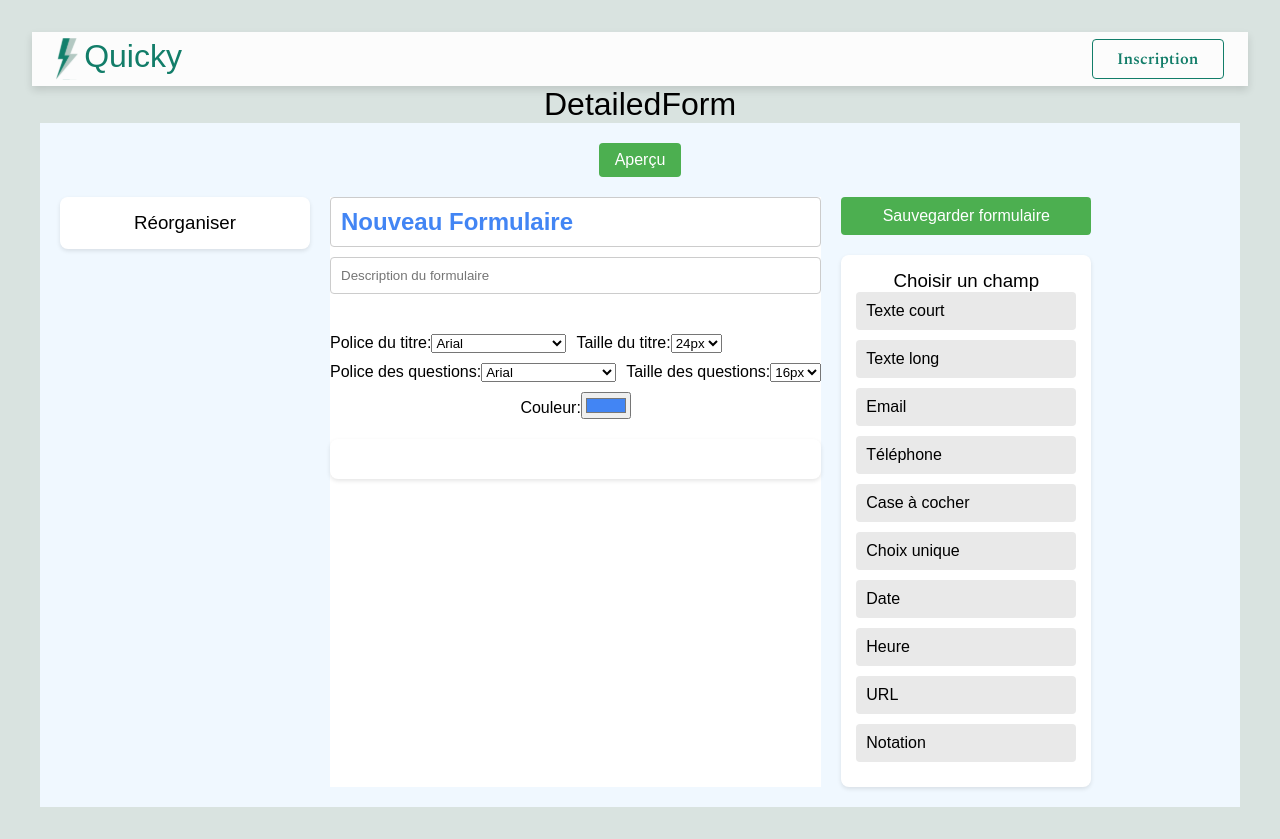
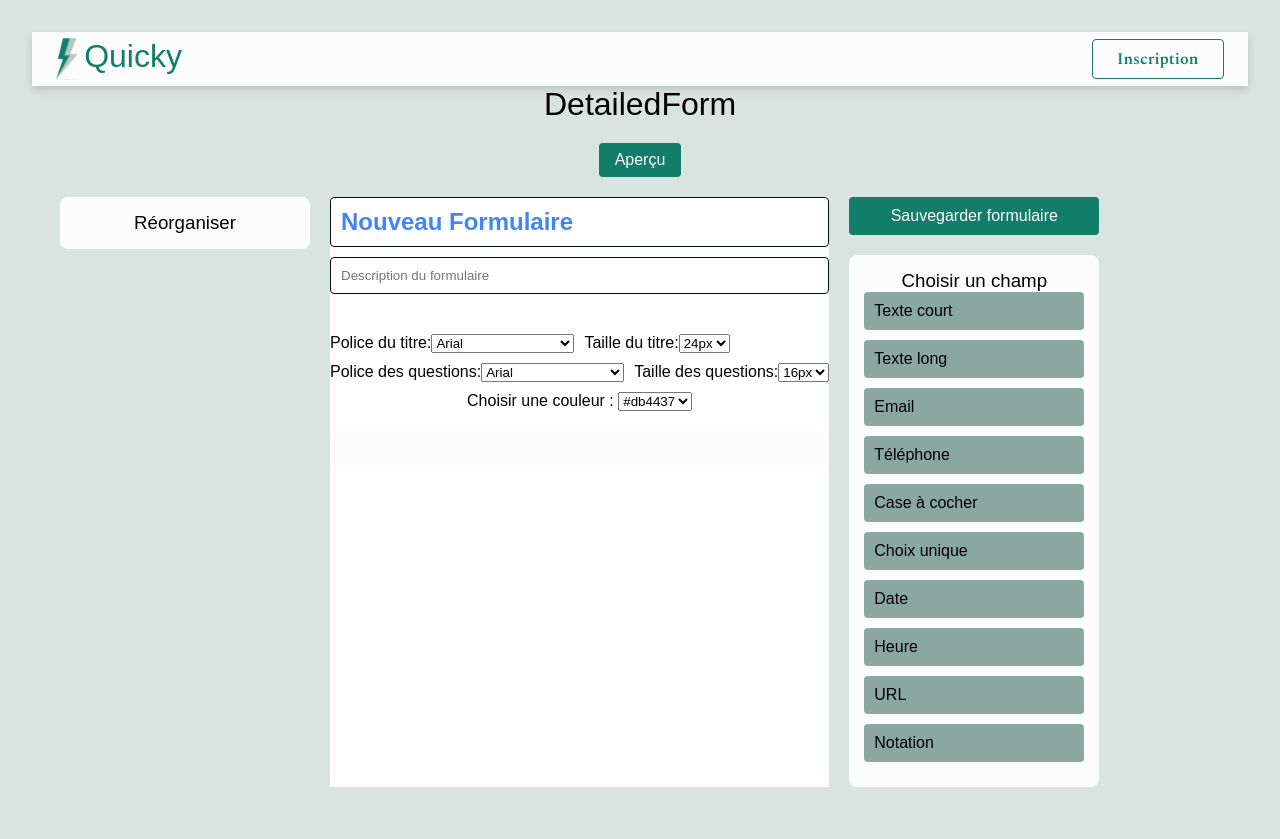
Before and after one commit to LaurentKatsesSandalman/Project-3, a React (Vite) app in the folder client/: page /1/1 in a window 1280 px wide. Built offline with nearby package versions, Linux system fonts and the light colour scheme; a web font is replaced by a local one.

Commit message:
correctif Pr

```diff
--- /dev/null
+++ b/client/src/components/ColorSelector/ColorSelector.tsx
@@ -0,0 +1,27 @@
+const predefinedColors = [
+  '#db4437', '#673ab7', '#3f5165', '#4285f4', '#03a9f4',
+  '#00bcd4', '#ff5722', '#ff9800', '#009688', '#4caf50',
+  '#607d8b', '#9e9e9e'
+];
+
+const ColorSelector = ({ color, setColor }) => {
+  return (
+    <div className="color-selector">
+      <label htmlFor="color-select">Choisir une couleur : </label>
+      <select
+        id="color-select"
+        value={color}
+        onChange={(e) => setColor(e.target.value)}
+        className="color-dropdown"
+      >
+        {predefinedColors.map((colorOption) => (
+          <option key={colorOption} value={colorOption}>
+            {colorOption}
+          </option>
+        ))}
+      </select>
+    </div>
+  );
+};
+
+export default ColorSelector;
--- a/client/src/components/FormCreator/FormCreator.module.css
+++ b/client/src/components/FormCreator/FormCreator.module.css
@@ -1,19 +1,9 @@
-:root {
-  --background-color: #f0f8ff;
-  --border-color: #ccc;
-  --button-color: #4CAF50;
-  --button-text-color: white;
-  --drag-item-color: #e9e9e9;
-  --hover-color: #d4d4d4;
-  --box-shadow-color: rgba(0, 0, 0, 0.1);
-}
-
 .form-container {
   display: flex;
   flex-direction: column;
   max-width: 1200px;
   margin: 0 auto;
-  background-color: var(--background-color);
+  background-color: var(--color-body-background);
   padding: 20px;
 }
 
@@ -27,7 +17,7 @@
   font-size: 24px;
   font-weight: bold;
   padding: 10px;
-  border: 1px solid var(--border-color);
+  border: 1px solid var(--color-text-dark);
   border-radius: 4px;
   width: 100%;
   margin-bottom: 10px;
@@ -36,7 +26,7 @@
 .form-description {
   width: 100%;
   padding: 10px;
-  border: 1px solid var(--border-color);
+  border: 1px solid var(--color-text-dark);
   border-radius: 4px;
   margin-bottom: 20px;
 }
@@ -49,8 +39,8 @@
 
 .form-actions button {
   padding: 8px 16px;
-  background-color: var(--button-color);
-  color: var(--button-text-color);
+  background-color: var(--color-primary);
+  color: var(--color-text-light);
   border: none;
   border-radius: 4px;
   cursor: pointer;
@@ -66,10 +56,10 @@
   position: sticky;
   top: 20px;
   width: 250px;
-  background-color: white;
+  background-color: var(--color-card-background);
   padding: 15px;
   border-radius: 8px;
-  box-shadow: 0 2px 4px var(--box-shadow-color);
+  box-shadow: 0 2px 4px var(--shadow-outer);
   align-self: flex-start;
 }
 
@@ -80,17 +70,17 @@
 .drag-item {
   padding: 10px;
   margin: 5px 0;
-  background-color: var(--drag-item-color);
+  background-color: var(--color-text-placeholder);
   border-radius: 4px;
   cursor: move;
 }
 
 .form-editor {
   flex: 1;
-  background-color: white;
+  background-color: var(--color-card-background);
   padding: 20px;
   border-radius: 8px;
-  box-shadow: 0 2px 4px var(--box-shadow-color);
+  box-shadow: 0 2px 4px var(--shadow-outer);
 }
 
 .form-field {
@@ -102,7 +92,7 @@
   width: 100%;
   padding: 10px;
   margin-bottom: 10px;
-  border: 1px solid var(--border-color);
+  border: 1px solid var(--color-text-dark);
   border-radius: 4px;
 }
 
@@ -138,10 +128,10 @@
 }
 
 .form-fields-container {
-  background-color: white;
+  background-color: var(--color-card-background);
   padding: 15px;
   border-radius: 8px;
-  box-shadow: 0 2px 4px var(--box-shadow-color);
+  box-shadow: 0 2px 4px var(--shadow-outer);
 }
 
 .form-fields-container h3 {
@@ -152,7 +142,7 @@
   width: 100%;
   padding: 10px;
   margin-bottom: 10px;
-  background-color: var(--drag-item-color);
+  background-color: var(--color-text-placeholder);
   border: none;
   border-radius: 4px;
   cursor: pointer;
@@ -160,12 +150,12 @@
 }
 
 .form-fields-container button:hover {
-  background-color: var(--hover-color);
+  background-color: var(--color-body-background);
 }
 
 .form-save-button {
-  background-color: var(--button-color);
-  color: var(--button-text-color);
+  background-color: var(--color-primary);
+  color: var(--color-text-light);
   border: none;
   border-radius: 4px;
   cursor: pointer;
--- a/client/src/components/FormCreator/FormCreator.tsx
+++ b/client/src/components/FormCreator/FormCreator.tsx
@@ -1,20 +1,12 @@
 import { useState } from 'react';
 import { useForm } from 'react-hook-form';
+import FormField from '../FormField/FormField';
+import ColorSelector from '../ColorSelector/ColorSelector';
+import Rating from '../Rating/Rating';
+import FormPreview from '../FormPreview/FormPreview';
 import styles from './FormCreator.module.css';
 
-// Interface pour définir la structure d'un champ de formulaire
-interface FormField {
-  id: string;
-  type: string;
-  label: string;
-  description: string;
-  options?: string[];
-  required: boolean;
-  scale?: number;
-  starSize?: number;
-}
-
-// Fonction de validation personnalisée pour remplacer Yup
+// Fonctions de validation
 const validateEmail = (email) => {
   const re = /^[^\s@]+@[^\s@]+\.[^\s@]+$/;
   return re.test(email);
@@ -30,88 +22,52 @@ const validateTel = (tel) => {
   return re.test(tel);
 };
 
-// Liste des polices disponibles pour le texte
+// Liste des polices et tailles disponibles
 const fonts = [
-  'Arial', 'Verdana', 'Times New Roman', 'Courier New', 'Georgia',
-  'Palatino', 'Garamond', 'Bookman', 'Comic Sans MS', 'Trebuchet MS'
+  'Arial', 'Verdana', 'Times New Roman', 'Glycerin', 'Georgia',
+  'Baskerville', 'Roboto', 'Open Sans', 'Lato', 'Ferryman', 'Raspberie 90s',
+  'TT Travels NextFont', 'Brutalista', 'Marcovaldo', 'Fifty Fifty'
 ];
 
-// Liste des tailles de police disponibles pour le texte
-const fontSizes = [
-  12, 14, 16, 18, 20, 24, 32, 36
+const fontSizes = [12, 14, 16, 18, 20, 24, 32, 36];
+const titleFontSizes = [16, 18, 20, 24, 28, 32, 36, 40];
+
+// Liste des types de champs disponibles
+const fieldTypes = [
+  { type: 'text', name: 'Texte court' },
+  { type: 'textarea', name: 'Texte long' },
+  { type: 'email', name: 'Email' },
+  { type: 'tel', name: 'Téléphone' },
+  { type: 'checkbox', name: 'Case à cocher' },
+  { type: 'radio', name: 'Choix unique' },
+  { type: 'date', name: 'Date' },
+  { type: 'time', name: 'Heure' },
+  { type: 'url', name: 'URL' },
+  { type: 'rating', name: 'Notation' },
 ];
 
-// Liste des tailles de police disponibles pour le titre
-const titleFontSizes = [
-  16, 18, 20, 24, 28, 32, 36, 40
-];
-
-// Liste des types de champs disponibles avec leurs libellés
-const fieldTypes = [
-  { type: 'text', label: 'Texte court' },
-  { type: 'textarea', label: 'Texte long' },
-  { type: 'email', label: 'Email' },
-  { type: 'tel', label: 'Téléphone' },
-  { type: 'checkbox', label: 'Case à cocher' },
-  { type: 'radio', label: 'Choix unique' },
-  { type: 'date', label: 'Date' },
-  { type: 'time', label: 'Heure' },
-  { type: 'url', label: 'URL' },
-  { type: 'rating', label: 'Notation' },
-];
-
-// Composant pour afficher et gérer les notations en étoiles
-const Rating = ({ scale = 5, character = '★', starSize = 24 }) => {
-  const [rating, setRating] = useState(0);
-
-  return (
-    <div>
-      {[...Array(scale)].map((_, index) => {
-        const starValue = index + 1;
-        return (
-          <span
-            key={index}
-            style={{
-              cursor: 'pointer',
-              color: starValue <= rating ? 'gold' : 'gray',
-              fontSize: `${starSize}px`,
-            }}
-            onClick={() => setRating(starValue)}
-          >
-            {character}
-          </span>
-        );
-      })}
-    </div>
-  );
-};
-
-// Composant principal pour créer et personnaliser des formulaires
 const FormCreator = () => {
   const [formTitle, setFormTitle] = useState('Nouveau Formulaire');
   const [formTitleFont, setFormTitleFont] = useState('Arial');
   const [formTitleSize, setFormTitleSize] = useState('24px');
   const [formDescription, setFormDescription] = useState('');
-  const [formFields, setFormFields] = useState<FormField[]>([]);
+  const [formFields, setFormFields] = useState([]);
   const [font, setFont] = useState('Arial');
   const [fontSize, setFontSize] = useState('16px');
   const [color, setColor] = useState('#4285F4');
   const [preview, setPreview] = useState(false);
 
-  // Initialisation du formulaire avec react-hook-form
   const { register, handleSubmit, formState: { errors } } = useForm();
 
-  // Fonction appelée lors de la soumission du formulaire
   const onSubmit = (data) => {
     console.log(data);
   };
 
-  // Ajoute un nouveau champ au formulaire
   const addField = (type) => {
     const newField = {
       id: Date.now().toString(),
       type,
-      label: `Nouvelle question`,
+      name: `Nouvelle question`,
       description: '',
       required: false,
       options: type === 'checkbox' || type === 'radio' ? ['Option 1'] : undefined,
@@ -121,22 +77,18 @@ const FormCreator = () => {
     setFormFields([...formFields, newField]);
   };
 
-  // Supprime un champ du formulaire
   const removeField = (id) => {
     setFormFields(formFields.filter((field) => field.id !== id));
   };
 
-  // Met à jour le libellé d'un champ
-  const updateFieldLabel = (id, label) => {
-    setFormFields(formFields.map(field => field.id === id ? { ...field, label } : field));
+  const updateFieldLabel = (id, name) => {
+    setFormFields(formFields.map(field => field.id === id ? { ...field, name } : field));
   };
 
-  // Met à jour la description d'un champ
   const updateFieldDescription = (id, description) => {
     setFormFields(formFields.map(field => field.id === id ? { ...field, description } : field));
   };
 
-  // Fonction pour créer une couleur plus claire
   const lighterColor = (hexColor, factor) => {
     const num = parseInt(hexColor.replace("#", ""), 16);
     const amt = Math.round(2.55 * factor);
@@ -147,7 +99,6 @@ const FormCreator = () => {
     return `#${(0x1000000 + (R < 255 ? (R < 1 ? 0 : R) : 255) * 0x10000 + (G < 255 ? (G < 1 ? 0 : G) : 255) * 0x100 + (B < 255 ? (B < 1 ? 0 : B) : 255)).toString(16).slice(1)}`;
   };
 
-  // Style pour le fond du formulaire
   const backgroundStyle = {
     backgroundColor: lighterColor(color, 80),
   };
@@ -164,7 +115,7 @@ const FormCreator = () => {
             <h3>Réorganiser</h3>
             {formFields.map((field) => (
               <div key={field.id} className={styles['drag-item']}>
-                {field.label}
+                {field.name}
               </div>
             ))}
           </div>
@@ -227,10 +178,7 @@ const FormCreator = () => {
                     </select>
                   </label>
                 </div>
-                <label>
-                  Couleur:
-                  <input type="color" value={color} onChange={(e) => setColor(e.target.value)} />
-                </label>
+                <ColorSelector color={color} setColor={setColor} />
               </div>
 
               <div className={styles['form-editor']}>
@@ -238,7 +186,7 @@ const FormCreator = () => {
                   <div key={field.id} className={styles['form-field']}>
                     <input
                       type="text"
-                      value={field.label}
+                      value={field.name}
                       onChange={(e) => updateFieldLabel(field.id, e.target.value)}
                       style={{ fontFamily: font, fontSize, color, marginBottom: '5px' }}
                     />
@@ -322,45 +270,25 @@ const FormCreator = () => {
               <h3>Choisir un champ</h3>
               {fieldTypes.map((fieldType) => (
                 <button key={fieldType.type} type="button" onClick={() => addField(fieldType.type)}>
-                  {fieldType.label}
+                  {fieldType.name}
                 </button>
               ))}
             </div>
           </div>
         </div>
       ) : (
-        <div className={styles['form-preview']} style={backgroundStyle}>
-          <h1 style={{ fontFamily: formTitleFont, fontSize: formTitleSize, color }}>{formTitle}</h1>
-          <p style={{ color }}>{formDescription}</p>
-          {formFields.map((field) => (
-            <div key={field.id} style={{ fontFamily: font, fontSize, marginBottom: '10px' }}>
-              <p style={{ color }}>{field.label}</p>
-              <p style={{ color: lighterColor(color, 50), fontSize: '14px' }}>{field.description}</p>
-              {field.type === 'textarea' ? (
-                <textarea style={{ fontFamily: font, fontSize, color: lighterColor(color, 50) }} />
-              ) : field.type === 'checkbox' ? (
-                field.options?.map((option, index) => (
-                  <div key={index} style={{ color: lighterColor(color, 50) }}>
-                    <input type="checkbox" id={`preview-option-${field.id}-${index}`} />
-                    <label htmlFor={`preview-option-${field.id}-${index}`}>{option}</label>
-                  </div>
-                ))
-              ) : field.type === 'radio' ? (
-                field.options?.map((option, index) => (
-                  <div key={index} style={{ color: lighterColor(color, 50) }}>
-                    <input type="radio" name={`preview-radio-group-${field.id}`} id={`preview-radio-${field.id}-${index}`} />
-                    <label htmlFor={`preview-radio-${field.id}-${index}`}>{option}</label>
-                  </div>
-                ))
-              ) : field.type === 'rating' ? (
-                <Rating scale={field.scale} character="★" starSize={field.starSize} />
-              ) : (
-                <input type={field.type} style={{ fontFamily: font, fontSize, color: lighterColor(color, 50) }} />
-              )}
-            </div>
-          ))}
-          <button onClick={() => setPreview(!preview)}>Retour à l'édition</button>
-        </div>
+        <FormPreview
+          formTitle={formTitle}
+          formDescription={formDescription}
+          formFields={formFields}
+          formTitleFont={formTitleFont}
+          formTitleSize={formTitleSize}
+          font={font}
+          fontSize={fontSize}
+          color={color}
+          lighterColor={lighterColor}
+          setPreview={setPreview}
+        />
       )}
     </div>
   );
--- /dev/null
+++ b/client/src/components/FormField/FormField.tsx
@@ -0,0 +1,19 @@
+const FormField = ({ field, register, removeField }) => {
+  return (
+    <div className={styles['form-field']}>
+      <input
+        type="text"
+        defaultValue={field.name}
+        {...register(field.id)}
+      />
+      {field.type === 'textarea' ? (
+        <textarea {...register(field.id)} />
+      ) : (
+        <input type={field.type} {...register(field.id)} />
+      )}
+      <button type="button" onClick={() => removeField(field.id)}>Supprimer</button>
+    </div>
+  );
+};
+
+export default FormField;
--- /dev/null
+++ b/client/src/components/FormPreview/FormPreview.tsx
@@ -0,0 +1,18 @@
+const FormPreview = ({ formFields }) => {
+  return (
+    <div className={styles['form-preview']}>
+      {formFields.map((field) => (
+        <div key={field.id}>
+          <p>{field.name}</p>
+          {field.type === 'textarea' ? (
+            <textarea />
+          ) : (
+            <input type={field.type} />
+          )}
+        </div>
+      ))}
+    </div>
+  );
+};
+
+export default FormPreview;
--- /dev/null
+++ b/client/src/components/Rating/Rating.tsx
@@ -0,0 +1,26 @@
+const Rating = ({ scale = 5, character = '★', starSize = 24 }) => {
+  const [rating, setRating] = useState(0);
+
+  return (
+    <div>
+      {[...Array(scale)].map((_, index) => {
+        const starValue = index + 1;
+        return (
+          <span
+            key={index}
+            style={{
+              cursor: 'pointer',
+              color: starValue <= rating ? 'gold' : 'gray',
+              fontSize: `${starSize}px`,
+            }}
+            onClick={() => setRating(starValue)}
+          >
+            {character}
+          </span>
+        );
+      })}
+    </div>
+  );
+};
+
+export default Rating;
```
